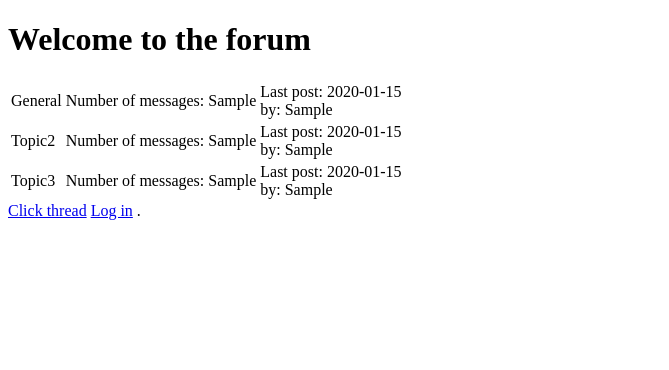
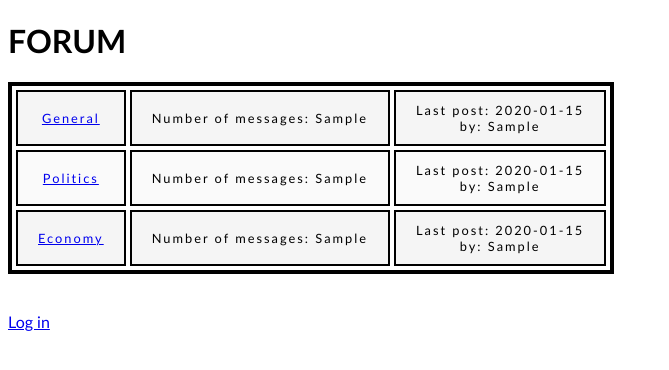
Before and after one commit to anjovir/tiwo23-messages, a Flask app: template templates/index.html in a window 1280 px wide. Shown: the top 370 px of the page, without its empty margins (0-669 px from the left). Run offline with Flask 3, Linux system fonts and the light colour scheme; the template is opened without the code that fills it: most values are stand-ins (such as "Sample title", 1, 10 or a date in 2020).

Commit message:
Created version 0.2

```diff
--- a/messages.py
+++ b/messages.py
@@ -12,7 +12,6 @@ def get_list_by_topic(topic_id):
     result = db.session.execute(sql, {"topic_id":topic_id})
     return result.fetchall()
 
-
 def send(content):
     user_id = users.user_id()
     thread_id = 1
@@ -23,12 +22,11 @@ def send(content):
     db.session.commit()
     return True
 
-def newt(thread, message):
-    topic_id= 1
+def newt(thread, message,topic_id):
     user_id = users.user_id()
     if user_id == 0:
         return False
-    sql = text("INSERT INTO threads (thread, user_id, topic_id) VALUES (:thread, :user_id, :topic_id) RETURNING id")
+    sql = text("INSERT INTO threads (thread, user_id, topic_id, created_at) VALUES (:thread, :user_id, :topic_id, NOW()) RETURNING id")
     result = db.session.execute(sql, {"thread":thread, "user_id":user_id, "topic_id":topic_id})
     db.session.commit()
     thread_id = result.fetchone()[0]
--- a/schema.sql
+++ b/schema.sql
@@ -8,7 +8,8 @@ CREATE TABLE messages (
     content TEXT,
     user_id INTEGER REFERENCES users,
     sent_at TIMESTAMP,
-    thread_id INTEGER REFERENCES threads
+    thread_id INTEGER REFERENCES threads,
+    topic_id INTEGER REFERENCES topics
 );
 
 CREATE TABLE topics (
@@ -19,6 +20,7 @@ CREATE TABLE topics (
 CREATE TABLE threads (
     id SERIAL PRIMARY KEY,
     thread TEXT,
+    created_at TIMESTAMP,
     topic_id INTEGER REFERENCES topics,
     user_id INTEGER REFERENCES users
 );
--- a/css/table.css
+++ b/static/stylesheet.css
@@ -1,21 +1,25 @@
 html {
-    font-family: sans-serif;
+    font-family: 'Gill Sans', 'Gill Sans MT', 'Calibri', 'Trebuchet MS', sans-serif;
+  }
+  p {
+    color: blue;
   }
 
   table {
-    border-collapse: collapse;
-    border: 4px solid rgb(200,200,200);
+    border-collapse: separate;
+    border-spacing: 4px;
+    border: 4px solid rgb(0, 0, 0);
     letter-spacing: 2px;
     font-size: 0.8rem;
   }
 
   td, th {
-    border: 2px solid rgb(190,190,190);
+    border: 2px solid rgb(0, 0, 0);
     padding: 10px 20px;
   }
 
   th {
-    background-color: rgb(235,235,235);
+    background-color: rgb(100, 74, 74);
   }
 
   td {
@@ -24,10 +28,12 @@ html {
 
   tr:nth-child(even) td {
     background-color: rgb(250,250,250);
+    border: 2px solid rgb(0,0,0)
   }
 
   tr:nth-child(odd) td {
     background-color: rgb(245,245,245);
+    border: 2px solid rgb(0,0,0)
   }
 
   caption {
--- a/templates/error.html
+++ b/templates/error.html
@@ -1 +1,3 @@
 Error: {{ message }}
+<br>
+<a href="/">Main page</a>
--- a/templates/index.html
+++ b/templates/index.html
@@ -3,14 +3,14 @@
     <head>
         <meta charset utf-8></meta>
         <title>Forum</title>
-        <link rel="table" href="/css/table.css">
+        <link rel="stylesheet" href="/static/stylesheet.css">
     </head>
 <title>Forum</title>
-<h1>Welcome to the forum</h1>
+<h1>FORUM</h1>
 
 <table>
     <tr>
-        <td>General</td>
+        <td><a href="/general">General</a></td>
         <td>Number of messages: {{ count1 }}</td>
         {% if count1 == 0 %}
         <td>Last post: No posts</td>
@@ -20,7 +20,7 @@
         {% endif %}
     </tr>
     <tr>
-        <td>Topic2</td>
+        <td><a href="/politics">Politics</a></td>
         <td>Number of messages: {{ count2 }}</td>
         {% if count2 == 0 %}
         <td>Last post: No posts</td>
@@ -30,9 +30,9 @@
         {% endif %}
     </tr>
     <tr>
-        <td>Topic3</td>
+        <td><a href="/economy">Economy</a></td>
         <td>Number of messages: {{ count3 }}</td>
-        {% if count2 == 0 %}
+        {% if count3 == 0 %}
         <td>Last post: No posts</td>
         {% else %}
         <td>Last post: {{ last_m3[2].strftime("%Y-%m-%d %H:%M:%S") }} <br>
@@ -41,14 +41,14 @@
     </tr>
 
 </table>
-<a href="/threads">Click thread</a>
+<br>
 {% if session.user_id %}
 Logged in.
-<a href="/new_thread">New thread</a> <br>
-<a href="/new">Send message</a> | <a href="/logout">Log out</a>
+<br>
+<br>
+<a href="/new_thread">New thread</a> | <a href="/new">Send message</a> | <a href="/logout">Log out</a>
 {% else %}
+<br>
 <a href="/login">Log in</a>
 {% endif %}
 </html>
-
-.<comment></comment>
--- a/templates/login.html
+++ b/templates/login.html
@@ -6,3 +6,5 @@
     <input type="submit" value="Login">
     </form>
     If you don't have an username, you can create it from <a href="/register">here</a>
+    <br>
+    <a href="/">Main page</a>
--- a/templates/new_thread.html
+++ b/templates/new_thread.html
@@ -1,4 +1,8 @@
 <form action="/newt" method="POST">
+    Topic: <br>
+    <input type="radio" name="topic" value="1">General <br>
+    <input type="radio" name="topic" value="2">Politics <br>
+    <input type="radio" name="topic" value="3">Economy <br>
     Thread: <br>
     <textarea name="thread" rows="1" cols="30"></textarea>
     <br>
```
Also changed, not shown: routes.py (+20 -8 lines), templates/economy.html (added, +19 -0 lines), templates/general.html (added, +19 -0 lines), templates/politics.html (added, +19 -0 lines), templates/threads.html (deleted, +0 -16 lines), threads.py (added, +8 -0 lines), README.md.
